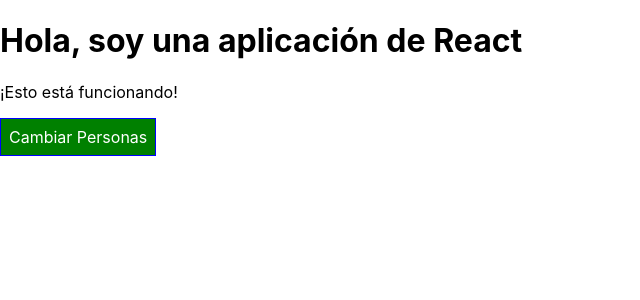
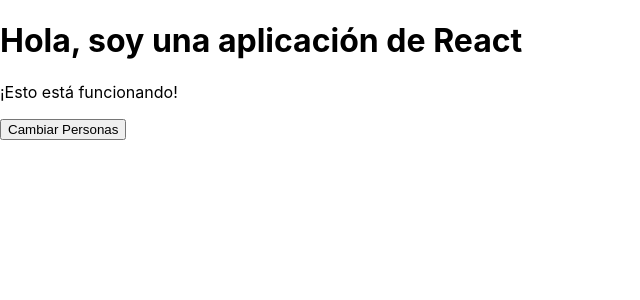
Before and after one commit to AbelardoRivas/react-app, a React app: page / in a window 1280 px wide. Shown: the top 300 px of the page, without its empty margins (0-640 px from the left). Built offline with nearby package versions, Linux system fonts and the light colour scheme.

Commit message:
Pseudo-selectores optimizados

```diff
--- a/src/App.css
+++ b/src/App.css
@@ -9,3 +9,26 @@
 .bold {
   font-weight: bold;
 }
+
+.App button {
+  background-color: green;
+  color: white;
+  font: inherit;
+  border: 1px solid blue;
+  padding: 8px;
+  cursor: pointer;
+}
+
+.App button:hover {
+  background-color: lightgreen;
+  color: black;
+}
+
+.App button.Red {
+  background-color: red;
+}
+
+.App button.Red:hover{
+  background-color: salmon;
+  color: black;
+}
--- a/src/App.js
+++ b/src/App.js
@@ -71,16 +71,9 @@
   }
 
   render() {
-    const estilo ={
-      backgroundColor: 'green',
-      color: 'white',
-      font: 'inherit',
-      border: '1px solid blue',
-      padding: '8px',
-      cursor: 'pointer'
-    }
 
     let personas = null;
+    let claseBoton = '';
 
     if (this.state.mostrarPersonas) {
       personas = (
@@ -95,7 +88,8 @@
           })}
         </div>
       );
-      estilo.backgroundColor = 'red';
+
+      claseBoton = clasesCSS.Red;
     }
 
     const clases = [];
@@ -111,7 +105,7 @@
         <h1>Hola, soy una aplicación de React</h1>
         <p className={clases.join(' ')}>¡Esto está funcionando!</p>
         <button
-            style = {estilo}
+          className={claseBoton}
           onClick={this.activarNombrePersona}>Cambiar Personas</button>
           {personas}
       </div>
```
Lines whose indentation alone changed are shown as unchanged.
